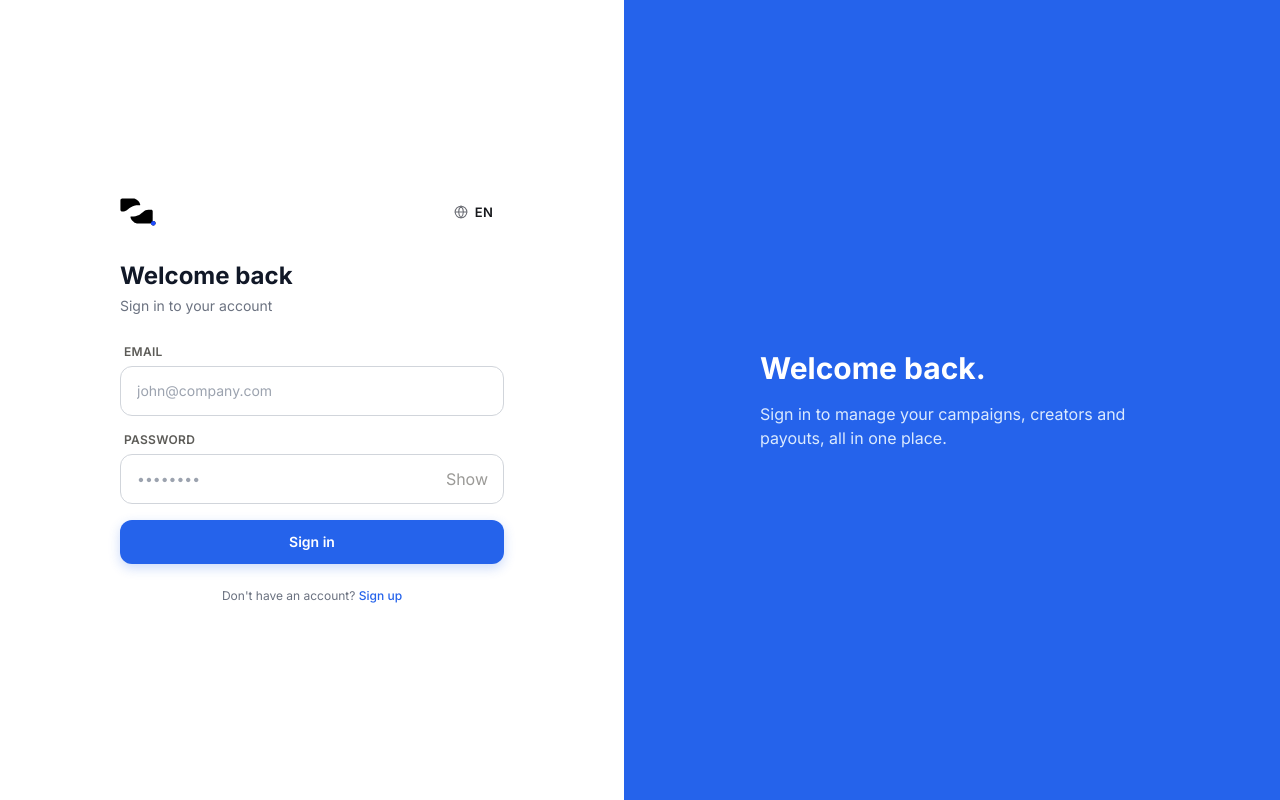
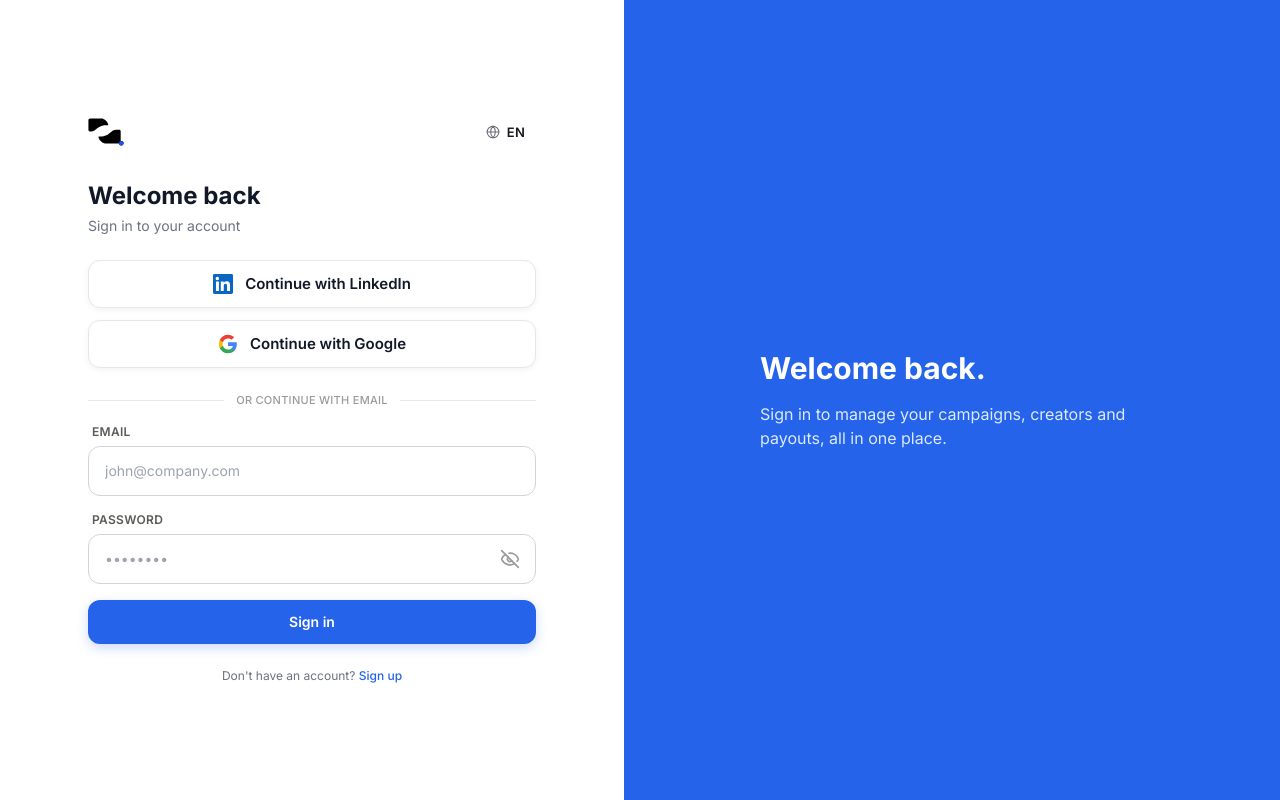
Before and after one commit to hash1khn/naano-clone-8x, a Next.js app: page /login in a window 1280 px wide. Built offline with nearby package versions, Linux system fonts and the light colour scheme; no server answers; a web font is replaced by a local one.

Commit message:
login page changes

```diff
--- a/app/(auth)/login/page.tsx
+++ b/app/(auth)/login/page.tsx
@@ -15,7 +15,7 @@ export default async function LoginPage({ searchParams }: PageProps<"/login">) {
   return (
     <div className="flex min-h-screen">
       <div className="flex flex-1 items-center justify-center bg-white p-8">
-        <div className="w-full max-w-sm">
+        <div className="w-full max-w-md">
           <div className="mb-8 flex items-center justify-between">
             <Link href="/">
               <Image src="/logo.svg" alt="naano" width={96} height={28} className="h-7 w-auto" />
--- a/components/auth/LoginForm.tsx
+++ b/components/auth/LoginForm.tsx
@@ -38,11 +38,44 @@ export function LoginForm({ reauth, copy }: { reauth: boolean; copy: AuthCopy })
     }
   }
 
+  const oauthButtonClass =
+    "flex h-12 w-full cursor-pointer items-center justify-center gap-3 rounded-xl border border-[#E5E7EB] bg-white text-[15px] font-semibold text-[#111827] transition-all hover:border-[#D1D5DB] hover:bg-[#F9FAFB]";
+
   return (
     <form className="space-y-5" noValidate onSubmit={onSubmit}>
       {reauth ? <p className="text-sm text-[#6B7280]">{copy.pleaseSignInAgain}</p> : null}
       {error ? <p className="text-sm text-red-600">{error}</p> : null}
+      <div className="space-y-3">
+        <a
+          href="/api/auth/oauth/start?provider=linkedin_oidc"
+          className={oauthButtonClass}
+          style={{ boxShadow: "0 2px 6px rgba(15,23,42,0.05)" }}
+        >
+          <svg className="h-5 w-5" viewBox="0 0 24 24" xmlns="http://www.w3.org/2000/svg" aria-hidden="true" fill="#0A66C2">
+            <path d="M20.45 20.45h-3.56v-5.57c0-1.33-.02-3.04-1.85-3.04-1.85 0-2.14 1.45-2.14 2.95v5.66H9.34V9h3.42v1.56h.05a3.75 3.75 0 0 1 3.37-1.85c3.61 0 4.27 2.38 4.27 5.47v6.27ZM5.34 7.43a2.07 2.07 0 1 1 0-4.13 2.07 2.07 0 0 1 0 4.13ZM7.12 20.45H3.56V9h3.56v11.45ZM22.22 0H1.77C.79 0 0 .77 0 1.72v20.56C0 23.23.79 24 1.77 24h20.45c.98 0 1.78-.77 1.78-1.72V1.72C24 .77 23.2 0 22.22 0Z" />
+          </svg>
+          <span>{copy.continueWithLinkedIn}</span>
+        </a>
+        <a
+          href="/api/auth/oauth/start?provider=google"
+          className={oauthButtonClass}
+          style={{ boxShadow: "0 2px 6px rgba(15,23,42,0.05)" }}
+        >
+          <svg className="h-5 w-5" viewBox="0 0 24 24" xmlns="http://www.w3.org/2000/svg" aria-hidden="true">
+            <path fill="#4285F4" d="M22.56 12.25c0-.78-.07-1.53-.2-2.25H12v4.26h5.92a5.06 5.06 0 0 1-2.2 3.32v2.76h3.56c2.08-1.92 3.28-4.74 3.28-8.09Z" />
+            <path fill="#34A853" d="M12 23c2.97 0 5.46-.98 7.28-2.66l-3.56-2.76c-.99.66-2.25 1.06-3.72 1.06-2.86 0-5.29-1.93-6.16-4.53H2.18v2.84A11 11 0 0 0 12 23Z" />
+            <path fill="#FBBC05" d="M5.84 14.11A6.6 6.6 0 0 1 5.5 12c0-.73.13-1.44.34-2.11V7.05H2.18A11 11 0 0 0 1 12c0 1.77.42 3.45 1.18 4.95l3.66-2.84Z" />
+            <path fill="#EA4335" d="M12 5.38c1.62 0 3.07.56 4.21 1.64l3.15-3.15C17.45 2.09 14.97 1 12 1 7.7 1 3.99 3.47 2.18 7.05l3.66 2.84C6.71 7.31 9.14 5.38 12 5.38Z" />
+          </svg>
+          <span>{copy.continueWithGoogle}</span>
+        </a>
+      </div>
       <div className="space-y-4 pt-1">
+        <div className="flex items-center gap-3">
+          <span className="h-px flex-1 bg-[#E9E9E7]" />
+          <span className="text-[11px] font-medium tracking-wide text-[#9B9A97] uppercase">{copy.orContinueWithEmail}</span>
+          <span className="h-px flex-1 bg-[#E9E9E7]" />
+        </div>
         <div>
           <label htmlFor="login-email" className="mb-1.5 ml-1 block text-xs font-semibold tracking-wide text-[#5C5B57] uppercase">
             {copy.email}
@@ -77,11 +110,23 @@ export function LoginForm({ reauth, copy }: { reauth: boolean; copy: AuthCopy })
             />
             <button
               type="button"
-              className="absolute top-1/2 right-3 -translate-y-1/2 cursor-pointer rounded-lg p-1 text-[#9B9A97]"
+              className="absolute top-1/2 right-3 -translate-y-1/2 cursor-pointer rounded-lg p-1 text-[#9B9A97] transition-colors hover:bg-[#F7F6F3] hover:text-[#37352F] focus:ring-2 focus:ring-[#1652F0]/20 focus:outline-none"
               aria-label={showPassword ? copy.hidePassword : copy.showPassword}
               onClick={() => setShowPassword((value) => !value)}
             >
-              {showPassword ? copy.hide : copy.show}
+              {showPassword ? (
+                <svg xmlns="http://www.w3.org/2000/svg" width="20" height="20" viewBox="0 0 24 24" fill="none" stroke="currentColor" strokeWidth="2" strokeLinecap="round" strokeLinejoin="round" className="h-5 w-5" aria-hidden="true">
+                  <path d="M2.062 12.348a1 1 0 0 1 0-.696 10.75 10.75 0 0 1 19.876 0 1 1 0 0 1 0 .696 10.75 10.75 0 0 1-19.876 0" />
+                  <circle cx="12" cy="12" r="3" />
+                </svg>
+              ) : (
+                <svg xmlns="http://www.w3.org/2000/svg" width="20" height="20" viewBox="0 0 24 24" fill="none" stroke="currentColor" strokeWidth="2" strokeLinecap="round" strokeLinejoin="round" className="h-5 w-5" aria-hidden="true">
+                  <path d="M10.733 5.076a10.744 10.744 0 0 1 11.205 6.575 1 1 0 0 1 0 .696 10.747 10.747 0 0 1-1.444 2.49" />
+                  <path d="M14.084 14.158a3 3 0 0 1-4.242-4.242" />
+                  <path d="M17.479 17.499a10.75 10.75 0 0 1-15.417-5.151 1 1 0 0 1 0-.696 10.75 10.75 0 0 1 4.446-5.143" />
+                  <path d="m2 2 20 20" />
+                </svg>
+              )}
             </button>
           </div>
         </div>
--- a/lib/i18n/messages.ts
+++ b/lib/i18n/messages.ts
@@ -55,6 +55,9 @@ export type AuthCopy = {
   show: string;
   submitSignIn: string;
   submitCreateAccount: string;
+  continueWithLinkedIn: string;
+  continueWithGoogle: string;
+  orContinueWithEmail: string;
 };
 
 const chromeEn: ChromeCopy = {
@@ -140,6 +143,9 @@ const authEn: AuthCopy = {
   show: "Show",
   submitSignIn: "Sign in",
   submitCreateAccount: "Create account",
+  continueWithLinkedIn: "Continue with LinkedIn",
+  continueWithGoogle: "Continue with Google",
+  orContinueWithEmail: "Or continue with email",
 };
 
 const authFr: AuthCopy = {
@@ -171,6 +177,9 @@ const authFr: AuthCopy = {
   show: "Afficher",
   submitSignIn: "Connexion",
   submitCreateAccount: "Créer un compte",
+  continueWithLinkedIn: "Continuer avec LinkedIn",
+  continueWithGoogle: "Continuer avec Google",
+  orContinueWithEmail: "Ou continuer par e-mail",
 };
 
 export const chromeCopy: Record<Locale, ChromeCopy> = {
```
Also changed, not shown: .agent-logs/2026-09-08_13-20-38_f0b55288-4a72-4d5f-8fdf-27745037c888.md.
